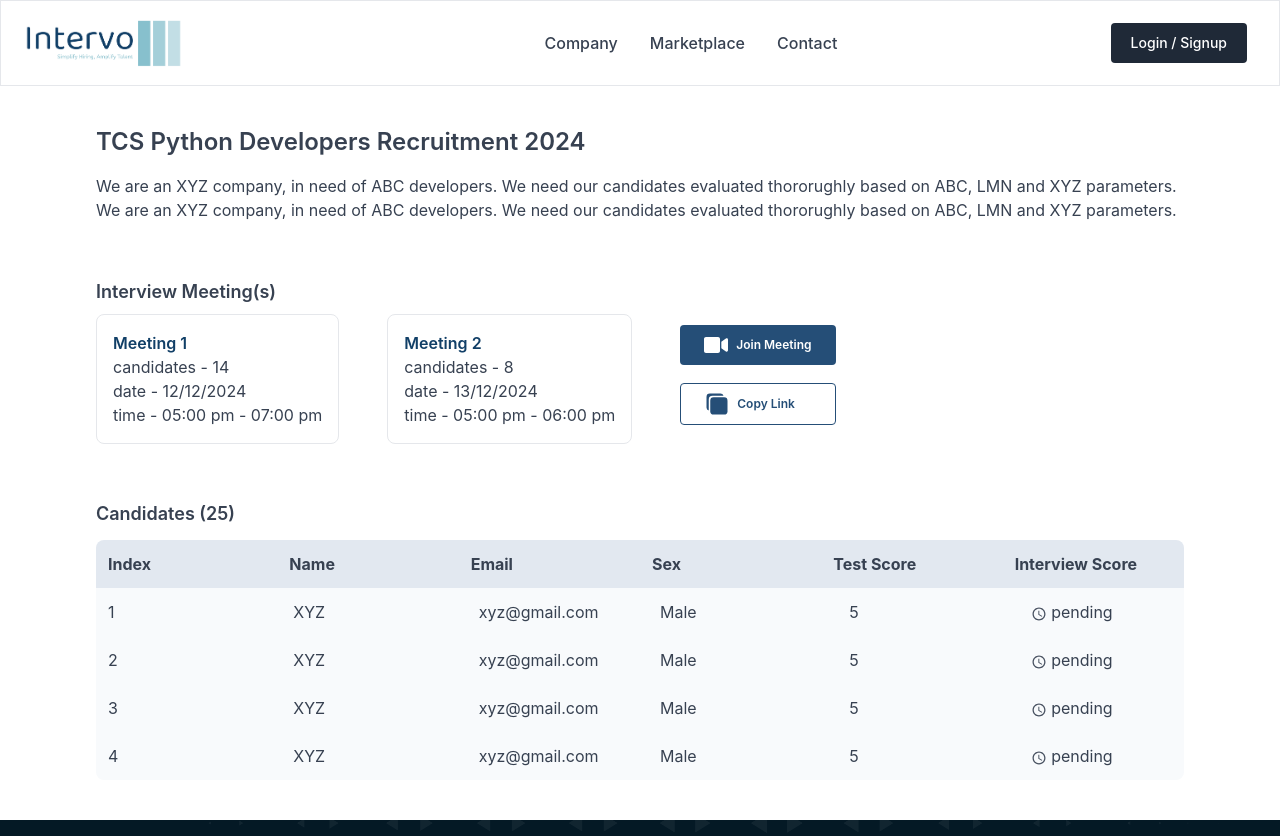
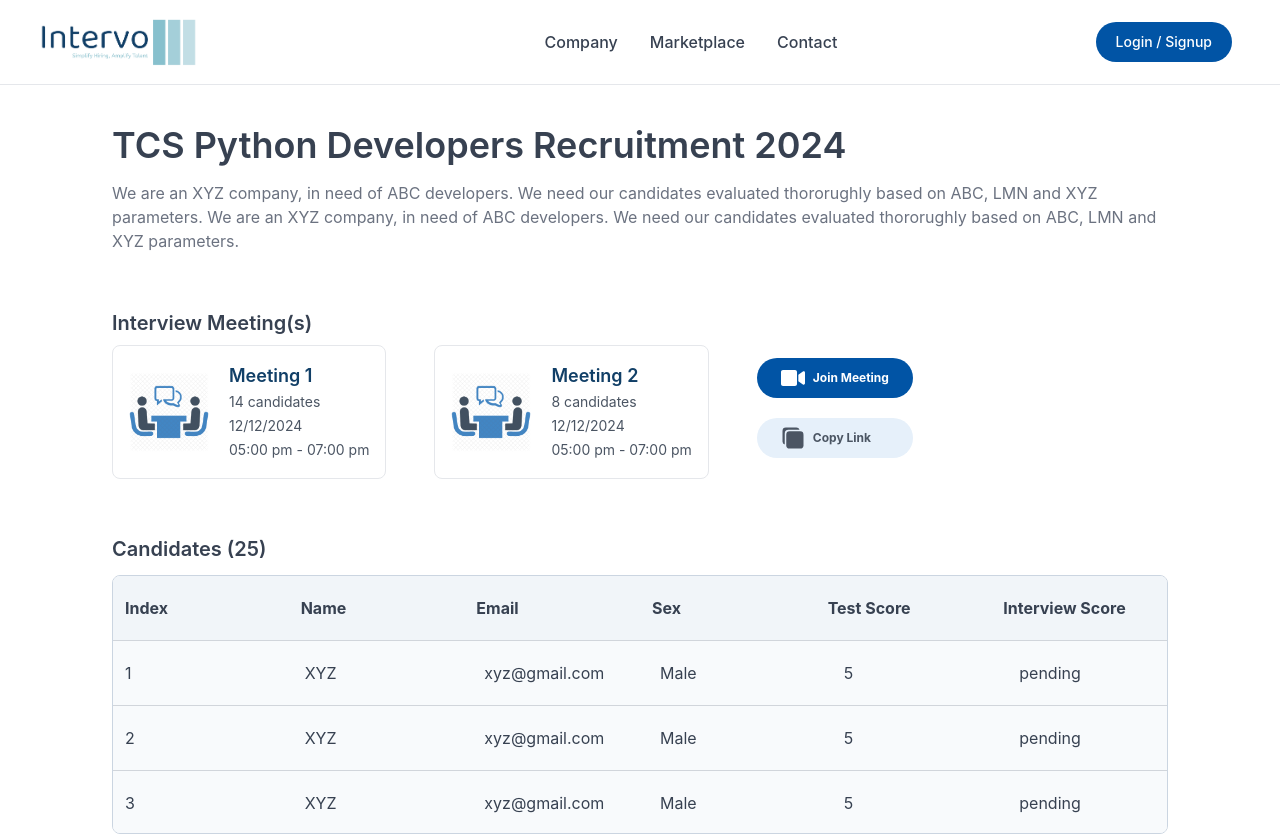
Before and after one commit to aaravdubey/intervo-frontend, a React (Vite) app: page /interview in a window 1280 px wide. Shown: the top 836 px of the page. Built offline with nearby package versions, Linux system fonts and the light colour scheme; no server answers; what @videosdk.live/react-sdk would draw is missing.

Commit message:
JoinScreen & Interview Page UI

```diff
--- a/src/API.js
+++ b/src/API.js
@@ -3,7 +3,8 @@
 export const authToken = "eyJhbGciOiJIUzI1NiIsInR5cCI6IkpXVCJ9.eyJhcGlrZXkiOiI3NmIwMzE3YS03ZDI5LTQ4MjMtODY5NC0zNTFiNTEzZmIyOTYiLCJwZXJtaXNzaW9ucyI6WyJhbGxvd19qb2luIl0sImlhdCI6MTcxOTY2MjU5OSwiZXhwIjoxNzE5NzQ4OTk5fQ.k2pSmk2n4u9EmBQm2xxStbBmUYFvXp6sWwY-kaMFx5g";
 // This is the Auth token, you will use it to generate a meeting and connect to it
 // API call to create a meeting
-export const createMeeting = async () => {
+
+export const createMeeting = async (authToken) => {
   const res = await fetch(`https://api.videosdk.live/v2/rooms`, {
     method: "POST",
     headers: {
--- a/src/App.jsx
+++ b/src/App.jsx
@@ -37,7 +37,7 @@
 
   const getMeetingAndToken = async (id) => {
     const meetingId =
-      id == null ? await createMeeting({ token: authToken }) : id;
+      id == null ? await createMeeting( authToken ) : id;
     setMeetingId(meetingId);
   };
 
--- a/src/components/header.jsx
+++ b/src/components/header.jsx
@@ -3,13 +3,13 @@
 export default function Header() {
   return (
     <header>
-      <nav className="bg-white border border-gray-200 px-4 lg:px-6 py-2.5">
-        <div className="flex flex-wrap justify-between items-center mx-auto max-w-screen-xl">
+      <nav className="bg-white border-b border-gray-200 py-2.5">
+        <div className="flex flex-wrap justify-between items-center mx-10 ">
           <a href="#" className="flex items-center">
             <img src={Logo} className="mr-3 h-6 sm:h-16" alt="Flowbite Logo" />
           </a>
           <div className="flex items-center lg:order-2">
-            <a href="#" className="text-white bg-gray-800  hover:bg-gray-600 focus:ring-4 focus:ring-gray-300 font-medium rounded text-sm px-4 lg:px-5 py-2 lg:py-2.5 mr-2">Login / Signup</a>
+            <a href="#" className="text-white bg-primary-blue  hover:bg-gray-600 focus:ring-4 focus:ring-gray-300 font-medium rounded-full text-sm px-4 lg:px-5 py-2 lg:py-2.5 mr-2">Login / Signup</a>
             <button data-collapse-toggle="mobile-menu-2" type="button" className="inline-flex items-center p-2 ml-1 text-sm text-gray-500 rounded-lg lg:hidden hover:bg-gray-100 focus:outline-none focus:ring-2 focus:ring-gray-200" aria-controls="mobile-menu-2" aria-expanded="false">
               <span className="sr-only">Open main menu</span>
               <svg className="w-6 h-6" fill="currentColor" viewBox="0 0 20 20" xmlns="http://www.w3.org/2000/svg"><path fillRule="evenodd" d="M3 5a1 1 0 011-1h12a1 1 0 110 2H4a1 1 0 01-1-1zM3 10a1 1 0 011-1h12a1 1 0 110 2H4a1 1 0 01-1-1zM3 15a1 1 0 011-1h12a1 1 0 110 2H4a1 1 0 01-1-1z" clipRule="evenodd"></path></svg>
--- a/src/pages/InterviewPage.jsx
+++ b/src/pages/InterviewPage.jsx
@@ -1,96 +1,107 @@
 import Footer from "../components/footer";
 import Header from "../components/header";
 import { FaVideo } from "react-icons/fa";
-import { IoMdTime } from "react-icons/io";
 import { IoCopy } from "react-icons/io5";
+import { useNavigate } from "react-router";
+import InterviewImg from "../assets/interview.png";
 
 
 export default function InterviewPage() {
+  const navigate = useNavigate();
+
   return <>
     <Header />
-    <div className="px-4 lg:px-24 my-10 text-gray-700 ">
-      <h1 className="text-2xl font-semibold">TCS Python Developers Recruitment 2024</h1>
-      <p className="my-4">We are an XYZ company, in need of ABC developers. We need our candidates evaluated thororughly based on ABC, LMN and XYZ parameters. We are an XYZ company, in need of ABC developers. We need our candidates evaluated thororughly based on ABC, LMN and XYZ parameters.</p>
+    <div className="px-4 lg:px-28 my-10 text-gray-700">
+      <h1 className="text-4xl font-semibold">TCS Python Developers Recruitment 2024</h1>
+      <p className="my-4 text-gray-500">We are an XYZ company, in need of ABC developers. We need our candidates evaluated thororughly based on ABC, LMN and XYZ parameters. We are an XYZ company, in need of ABC developers. We need our candidates evaluated thororughly based on ABC, LMN and XYZ parameters.</p>
 
 
       <div>
-        <p className="text-lg font-semibold mt-14">Interview Meeting(s)</p>
+        <p className="text-xl font-semibold mt-14">Interview Meeting(s)</p>
         <div className="flex gap-12">
-          <div className="mt-2 text-gray-700 flex flex-col border p-4 rounded-lg">
-            <span className="text-teal-blue font-semibold">Meeting 1</span>
-            <span>candidates - 14</span>
-            <span>date - 12/12/2024</span>
-            <span>time - 05:00 pm - 07:00 pm</span>
+          <div className="mt-2 text-sm text-gray-600 flex items-center gap-5 border p-4 rounded-lg leading-6">
+            <img src={InterviewImg} alt="Interview" className="w-20 h-20 opacity-90 " />
+            <div className="flex flex-col">
+              <span className="text-teal-blue font-semibold text-lg">Meeting 1</span>
+              <span>14 candidates</span>
+              <span>12/12/2024</span>
+              <span>05:00 pm - 07:00 pm</span>
             </div>
-          <div className="mt-2 text-gray-700 flex flex-col border p-4 rounded-lg">
-            <span className="text-teal-blue font-semibold">Meeting 2</span>
-            <span>candidates - 8</span>
-            <span>date - 13/12/2024</span>
-            <span>time - 05:00 pm - 06:00 pm</span>
+          </div>
+          <div className="mt-2 text-sm text-gray-600 flex items-center gap-5 border p-4 rounded-lg leading-6">
+            <img src={InterviewImg} alt="Interview" className="w-20 h-20 opacity-90 " />
+            <div className="flex flex-col">
+              <span className="text-teal-blue font-semibold text-lg">Meeting 2</span>
+              <span>8 candidates</span>
+              <span>12/12/2024</span>
+              <span>05:00 pm - 07:00 pm</span>
+            </div>
           </div>
 
           <div className="flex flex-col justify-evenly">
-            <button className="bg-primary-blue saturate-50 hover:brightness-125 text-white px-6 py-2 rounded flex items-center justify-center gap-2">
+            <button className="bg-primary-blue hover:brightness-125 text-white px-6 py-2 rounded-full flex items-center justify-center gap-2" onClick={() => navigate('/meeting')}>
               <FaVideo className="text-2xl" />
-              <p className="text-xs font-semibold">Join Meeting</p>
+              <p className="text-xs font-bold">Join Meeting</p>
             </button>
-            <button className="border border-primary-blue saturate-50 hover:bg-gray-100 text-primary-blue px-6 py-2 rounded flex items-center gap-2">
+            <button className="bg-light-blue hover:bg-blue-50 text-gray-600 px-6 py-2 rounded-full flex items-center gap-2">
               <IoCopy className="text-2xl" />
-              <p className="text-xs font-semibold">Copy Link</p>
+              <p className="text-xs font-bold">Copy Link</p>
             </button>
           </div>
         </div>
       </div>
 
       <div className="container">
-        <p className="text-lg mt-14 font-semibold">Candidates (25)</p>
+        <p className="text-xl mt-14 font-semibold">Candidates (25)</p>
 
-        <table className="text-left w-full mt-3 rounded-lg overflow-hidden">
-          <thead className="bg-slate-200 flex w-full">
-            <tr className="flex w-full">
-              <th className="p-3 w-1/6">Index</th>
-              <th className="p-3 w-1/6">Name</th>
-              <th className="p-3 w-1/6">Email</th>
-              <th className="p-3 w-1/6">Sex</th>
-              <th className="p-3 w-1/6">Test Score</th>
-              <th className="p-3 w-1/6">Interview Score</th>
+        <div className="overflow-hidden rounded-lg border border-slate-300 mt-3">
+          <table className="text-left w-full">
+            <thead className="bg-slate-100 flex w-full border-b border-gray-300">
+              <tr className="flex w-full ">
+                <th className="px-3 py-5 w-1/6">Index</th>
+                <th className="px-3 py-5 w-1/6">Name</th>
+                <th className="px-3 py-5 w-1/6">Email</th>
+                <th className="px-3 py-5 w-1/6">Sex</th>
+                <th className="px-3 py-5 w-1/6">Test Score</th>
+                <th className="px-3 py-5 w-1/6">Interview Score</th>
               </tr>
             </thead>
             <tbody className="bg-grey-light flex flex-col items-center justify-between overflow-y-scroll w-full h-48 bg-slate-50">
-            <tr className="flex w-full">
-              <td className="p-3 w-1/6">1</td>
-              <td className="p-3 pl-4 w-1/6">XYZ</td>
-              <td className="p-3 pl-5 w-1/6">xyz@gmail.com</td>
-              <td className="p-3 pl-5 w-1/6">Male</td>
-              <td className="p-3 pl-7 w-1/6">5</td>
-              <td className="p-3 pl-7 w-1/6"><IoMdTime className="inline-block" /> pending</td>
+              <tr className="flex w-full border-b border-gray-300">
+                <td className="px-3 py-5 w-1/6">1</td>
+                <td className="px-3 py-5 pl-4 w-1/6">XYZ</td>
+                <td className="px-3 py-5 pl-5 w-1/6">xyz@gmail.com</td>
+                <td className="px-3 py-5 pl-5 w-1/6">Male</td>
+                <td className="px-3 py-5 pl-7 w-1/6">5</td>
+                <td className="px-3 py-5 pl-7 w-1/6">pending</td>
               </tr>
-            <tr className="flex w-full">
-              <td className="p-3 w-1/6">2</td>
-              <td className="p-3 pl-4 w-1/6">XYZ</td>
-              <td className="p-3 pl-5 w-1/6">xyz@gmail.com</td>
-              <td className="p-3 pl-5 w-1/6">Male</td>
-              <td className="p-3 pl-7 w-1/6">5</td>
-              <td className="p-3 pl-7 w-1/6"><IoMdTime className="inline-block" /> pending</td>
+              <tr className="flex w-full border-b border-gray-300">
+                <td className="px-3 py-5 w-1/6">2</td>
+                <td className="px-3 py-5 pl-4 w-1/6">XYZ</td>
+                <td className="px-3 py-5 pl-5 w-1/6">xyz@gmail.com</td>
+                <td className="px-3 py-5 pl-5 w-1/6">Male</td>
+                <td className="px-3 py-5 pl-7 w-1/6">5</td>
+                <td className="px-3 py-5 pl-7 w-1/6">pending</td>
               </tr>
-            <tr className="flex w-full">
-              <td className="p-3 w-1/6">3</td>
-              <td className="p-3 pl-4 w-1/6">XYZ</td>
-              <td className="p-3 pl-5 w-1/6">xyz@gmail.com</td>
-              <td className="p-3 pl-5 w-1/6">Male</td>
-              <td className="p-3 pl-7 w-1/6">5</td>
-              <td className="p-3 pl-7 w-1/6"><IoMdTime className="inline-block" /> pending</td>
+              <tr className="flex w-full border-b border-gray-300">
+                <td className="px-3 py-5 w-1/6">3</td>
+                <td className="px-3 py-5 pl-4 w-1/6">XYZ</td>
+                <td className="px-3 py-5 pl-5 w-1/6">xyz@gmail.com</td>
+                <td className="px-3 py-5 pl-5 w-1/6">Male</td>
+                <td className="px-3 py-5 pl-7 w-1/6">5</td>
+                <td className="px-3 py-5 pl-7 w-1/6">pending</td>
               </tr>
-            <tr className="flex w-full">
-              <td className="p-3 w-1/6">4</td>
-              <td className="p-3 pl-4 w-1/6">XYZ</td>
-              <td className="p-3 pl-5 w-1/6">xyz@gmail.com</td>
-              <td className="p-3 pl-5 w-1/6">Male</td>
-              <td className="p-3 pl-7 w-1/6">5</td>
-              <td className="p-3 pl-7 w-1/6"><IoMdTime className="inline-block" /> pending</td>
+              <tr className="flex w-full border-b border-gray-300">
+                <td className="px-3 py-5 w-1/6">4</td>
+                <td className="px-3 py-5 pl-4 w-1/6">XYZ</td>
+                <td className="px-3 py-5 pl-5 w-1/6">xyz@gmail.com</td>
+                <td className="px-3 py-5 pl-5 w-1/6">Male</td>
+                <td className="px-3 py-5 pl-7 w-1/6">5</td>
+                <td className="px-3 py-5 pl-7 w-1/6">pending</td>
               </tr>
             </tbody>
           </table>
+        </div>
       </div>
 
     </div>
```
Also changed, not shown: src/pages/JoinScreen.jsx (+138 -4 lines), src/pages/MeetingView.jsx (+9 -4 lines), src/assets/interview.png (added), 1 other file (tests, documents, lock files or other folders). Lines whose indentation alone changed are shown as unchanged.
